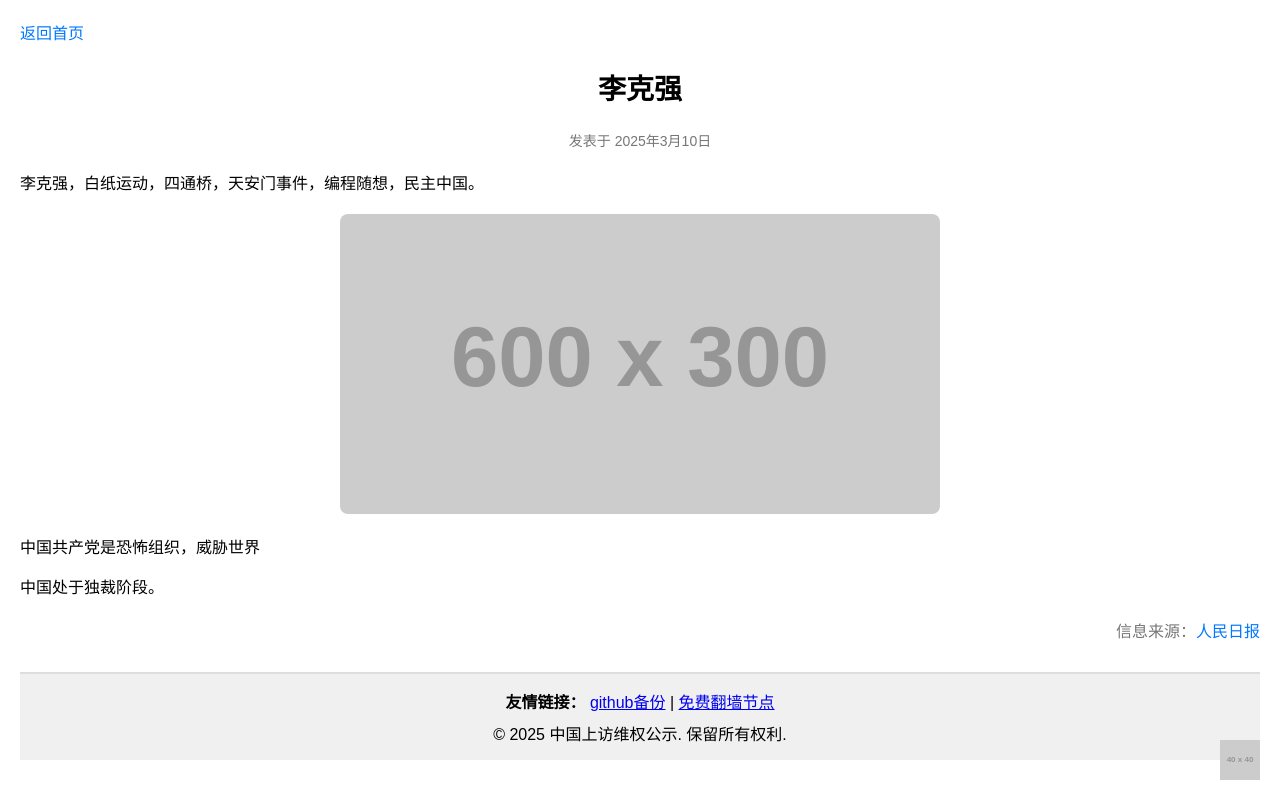
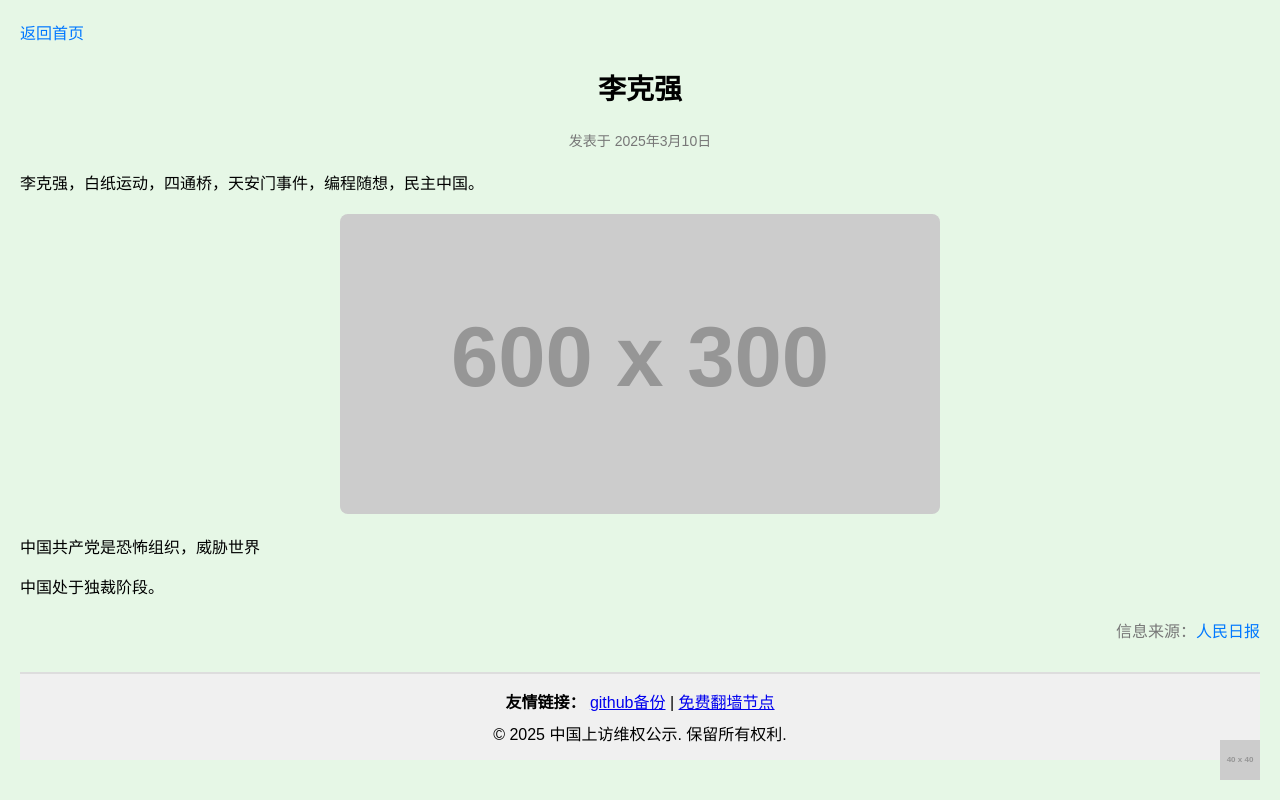
Before and after one commit to ccpthisbigdog/shangfangweiquan, a plain HTML site: page detail.html in a window 1280 px wide. Drawn offline with Linux system fonts and the light colour scheme; placeholder pictures from the web are drawn by us.

Commit message:
更新 detail.html

```diff
--- a/detail.html
+++ b/detail.html
@@ -13,6 +13,7 @@
             margin: 20px;
             padding: 0;
             box-sizing: border-box;
+            background-color: #e6f7e6; /* 浅绿色背景 */
         }
         .back-to-home {
             text-align: left;
```
